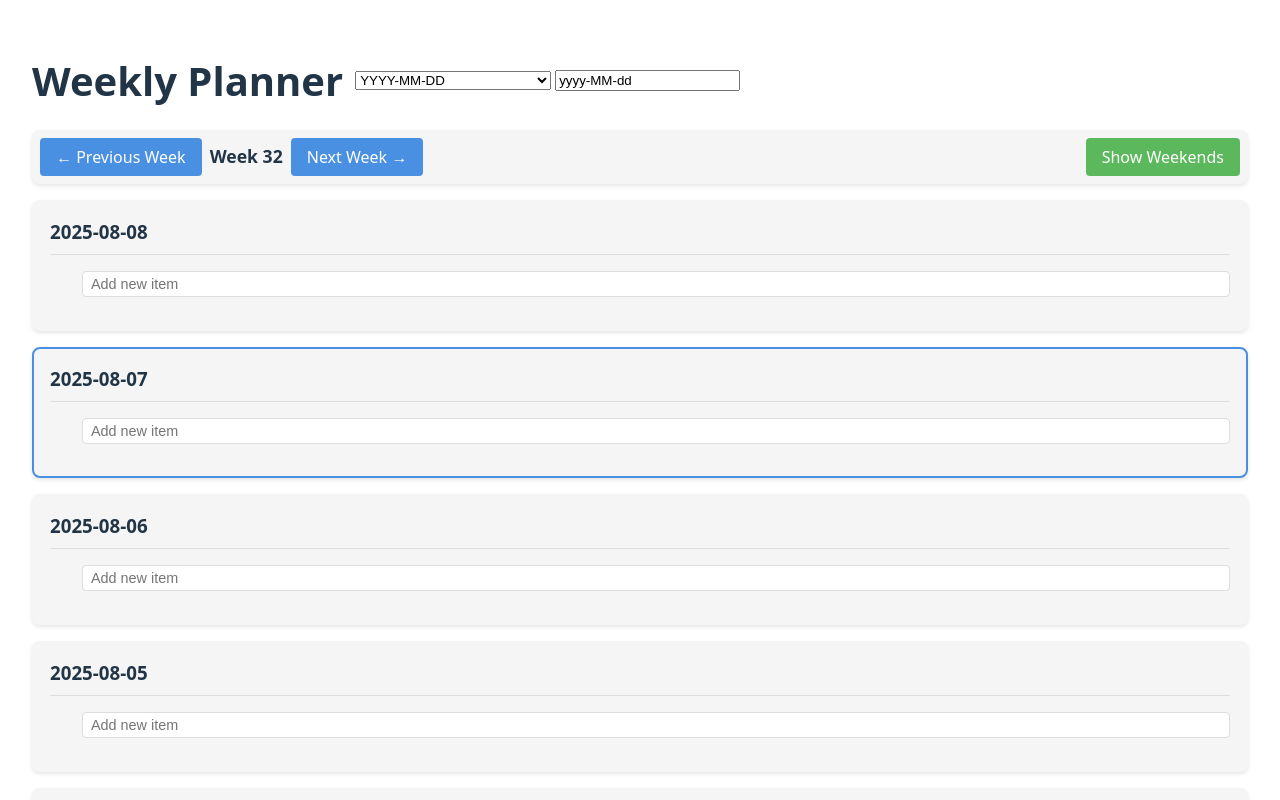
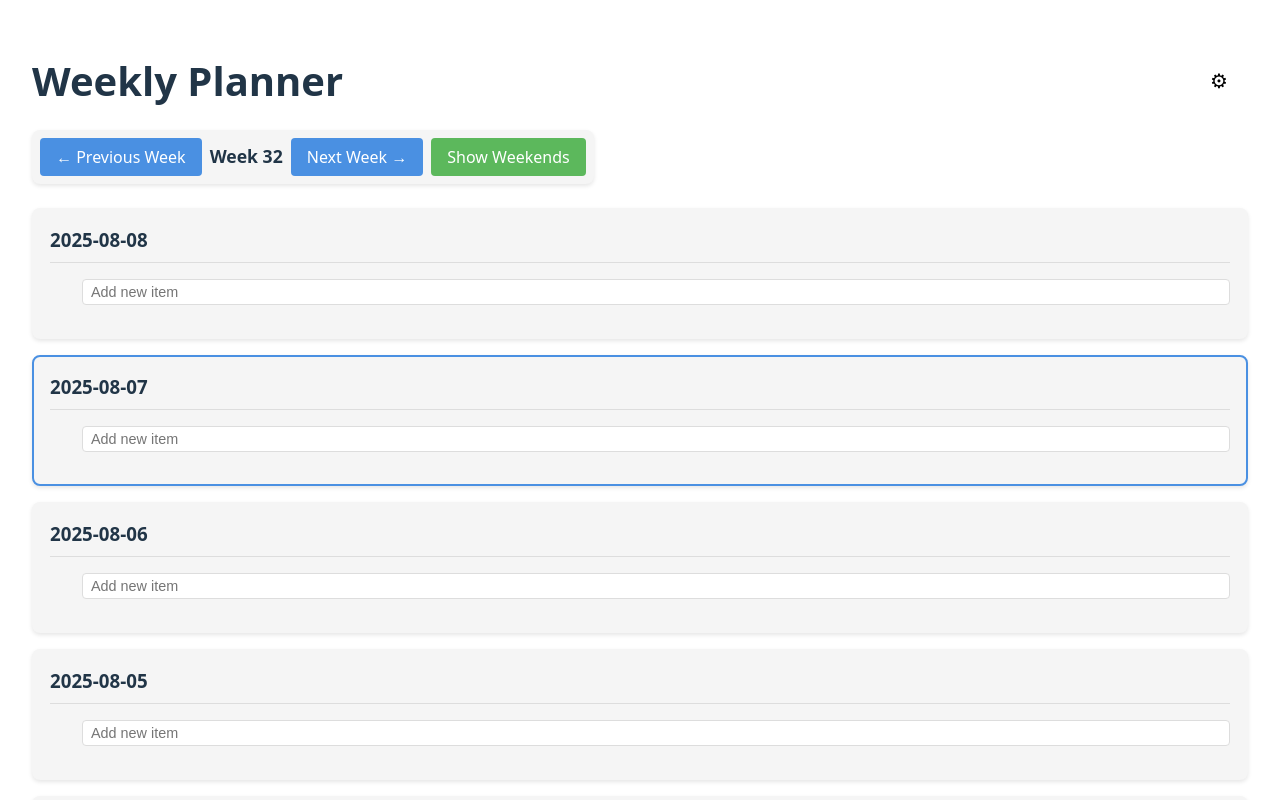
Before and after one commit to mjulstein/scheduler, a React (Vite) app: page / in a window 1280 px wide. Shown: the top 800 px of the page. Built offline with nearby package versions, Linux system fonts and the light colour scheme.

Commit message:
swtich to dialog for settings, use date to control nav state

```diff
--- a/src/App.css
+++ b/src/App.css
@@ -170,3 +170,61 @@ footer > details > summary > h2 {
     text-align: right;
     width: 100%;
 }
+
+/* Settings modal */
+.icon-button {
+    background: transparent;
+    border: none;
+    cursor: pointer;
+    font-size: 1.25rem;
+    line-height: 1;
+}
+
+.modal-overlay {
+    position: fixed;
+    inset: 0;
+    background: rgba(0, 0, 0, 0.4);
+    display: flex;
+    align-items: center;
+    justify-content: center;
+    z-index: 1000;
+}
+
+.modal-content {
+    background: #fff;
+    width: min(640px, 92vw);
+    border-radius: 10px;
+    padding: 1rem;
+    box-shadow: 0 10px 30px rgba(0,0,0,0.2);
+}
+
+.modal-header {
+    display: flex;
+    align-items: center;
+    justify-content: space-between;
+    margin-bottom: 1rem;
+}
+
+.modal-section {
+    margin-bottom: 1rem;
+}
+
+.modal-footer {
+    display: flex;
+    justify-content: flex-end;
+    gap: 0.5rem;
+}
+
+.danger-button {
+    padding: 0.5rem 1rem;
+    background-color: #d9534f;
+    color: white;
+    border: none;
+    border-radius: 4px;
+    cursor: pointer;
+    transition: background-color 0.2s;
+}
+
+.danger-button:hover {
+    background-color: #c9302c;
+}
--- a/src/App.tsx
+++ b/src/App.tsx
@@ -9,6 +9,7 @@ import { DayCard } from './components/DayCard';
 import { RichTextSection } from './components/RichTextSection';
 import { useSearchParams } from 'react-router-dom';
 import { DateTime } from 'luxon';
+import { SettingsDialog } from './components/SettingsDialog';
 
 /**
  * Main application component
@@ -26,15 +27,40 @@ export const App = () => {
   );
   const itemsRef = useRef<{ [date: string]: DayItem[] }>(urlState?.items || {});
 
-  // Date format and week offset state in search params
+  // Date format and weekStart state in search params
   const [searchParams, setSearchParams] = useSearchParams();
   const initialDateFormat = searchParams.get('dateFormat') || 'yyyy-MM-dd';
   const [dateFormat, setDateFormatState] = useState<string>(initialDateFormat);
+  const [isSettingsOpen, setIsSettingsOpen] = useState(false);
 
-  // Always read weekOffset from searchParams for rendering
-  const getWeekOffset = () => {
-    const param = searchParams.get('weekOffset');
-    return !isNaN(Number(param)) ? Number(param) : 0;
+  const normalizeToIsoMonday = (iso: string): string => {
+    const dt = DateTime.fromISO(iso);
+    if (!dt.isValid) return iso;
+    return dt.set({ weekday: 1, hour: 0, minute: 0, second: 0, millisecond: 0 }).toISODate()!;
+  };
+
+  // Helper: get normalized Monday ISO from search param or today
+  const getWeekStartISO = (): string => {
+    const param = searchParams.get('weekStart');
+    if (param) {
+      return normalizeToIsoMonday(param);
+    }
+    const today = new Date();
+    const monday = getMondayOfWeek(today, 0);
+    return formatISODate(monday);
+  };
+
+  // Helper: ensure weekStart is present in URL (first mutation)
+  const ensureWeekStartInUrl = () => {
+    if (!searchParams.get('weekStart')) {
+      const iso = getWeekStartISO();
+      setSearchParams((params) => {
+        params.set('weekStart', normalizeToIsoMonday(iso));
+        // preserve other params already present
+        if (!params.get('dateFormat')) params.set('dateFormat', dateFormat);
+        return params;
+      });
+    }
   };
 
   // Helper to update dateFormat and search param together
@@ -42,31 +68,19 @@ export const App = () => {
     setDateFormatState(value);
     setSearchParams((params) => {
       params.set('dateFormat', value);
-      params.set('weekOffset', String(getWeekOffset()));
+      // only set weekStart if it already exists; first-time set happens on mutation handlers
+      const weekStart = params.get('weekStart');
+      if (weekStart) params.set('weekStart', normalizeToIsoMonday(weekStart));
       return params;
     });
   };
 
-  // Helper to update weekOffset and search param together
-  const setWeekOffsetAndUrl = (value: number) => {
-    setSearchParams((params) => {
-      params.set('weekOffset', String(value));
-      params.set('dateFormat', dateFormat);
-      return params;
-    });
-    updateUrlWithState({
-      weekOffset: value,
-      showWeekends,
-      items: itemsRef.current,
-      newItems
-    });
-  };
-
-  // Helper to update state and URL for showWeekends
+  // Setters to update state and URL for showWeekends
   const setShowWeekendsAndUrl = (value: boolean) => {
     setShowWeekends(value);
+    ensureWeekStartInUrl();
     updateUrlWithState({
-      weekOffset: getWeekOffset(),
+      weekStart: getWeekStartISO(),
       showWeekends: value,
       items: itemsRef.current,
       newItems
@@ -83,7 +97,8 @@ export const App = () => {
     setSearchParams((params) => {
       params.set('headingLevel', value);
       params.set('dateFormat', dateFormat);
-      params.set('weekOffset', String(getWeekOffset()));
+      const weekStart = params.get('weekStart');
+      if (weekStart) params.set('weekStart', normalizeToIsoMonday(weekStart));
       return params;
     });
   };
@@ -94,22 +109,21 @@ export const App = () => {
     return luxonDate.toFormat(dateFormat);
   };
 
-  // Generate days based on weekOffset and showWeekends
+  // Generate days based on weekStart and showWeekends
   useEffect(() => {
-    const weekOffset = getWeekOffset();
-    // Generate the week's days based on weekOffset
+    const weekStartISO = getWeekStartISO();
+
+    const monday = DateTime.fromISO(weekStartISO);
     const today = new Date();
     const todayISODate = formatISODate(today);
-    const monday = getMondayOfWeek(today, weekOffset);
 
     const days: DayData[] = [];
 
     for (let i = 0; i < 7; i++) {
-      const date = new Date(monday);
-      date.setDate(monday.getDate() + i);
-      const isoDate = formatISODate(date);
-      const dayName = getFormattedDayName(date);
-      const dayOfWeek = date.getDay(); // 0 is Sunday, 6 is Saturday
+      const jsDate = monday.plus({ days: i }).toJSDate();
+      const isoDate = formatISODate(jsDate);
+      const dayName = getFormattedDayName(jsDate);
+      const dayOfWeek = jsDate.getDay(); // 0 is Sunday, 6 is Saturday
 
       // Skip weekends if showWeekends is false
       if (!showWeekends && (dayOfWeek === 0 || dayOfWeek === 6)) {
@@ -137,15 +151,38 @@ export const App = () => {
     setWeekDays(days.reverse());
   }, [searchParams, showWeekends, dateFormat]);
 
-  // Set page title to "Week <weeknumber> schedule" on load and when week changes
+  // Set page title
   useEffect(() => {
-    // Use the actual Monday for the current week, regardless of visible days
-    const weekOffset = getWeekOffset();
-    const today = new Date();
-    const monday = getMondayOfWeek(today, weekOffset);
-    const weekNumber = DateTime.fromJSDate(monday).weekNumber;
-    document.title = `Week ${weekNumber} schedule`;
+    const weekStartParam = searchParams.get('weekStart');
+    if (!weekStartParam) {
+      document.title = 'Week Planner';
+      return;
+    }
+    const dt = DateTime.fromISO(normalizeToIsoMonday(weekStartParam));
+    if (!dt.isValid) {
+      document.title = 'Week Planner';
+      return;
+    }
+    const weekNumber = dt.weekNumber;
+    const weekYear = dt.weekYear;
+    document.title = `Week ${weekNumber} ${weekYear}`;
   }, [searchParams, showWeekends, dateFormat]);
+
+  const setWeekStartISO = (iso: string) => {
+    // Navigation is a mutation: always set weekStart param
+    const normalized = normalizeToIsoMonday(iso);
+    setSearchParams((params) => {
+      params.set('weekStart', normalized);
+      if (!params.get('dateFormat')) params.set('dateFormat', dateFormat);
+      return params;
+    });
+    updateUrlWithState({
+      weekStart: normalized,
+      showWeekends,
+      items: itemsRef.current,
+      newItems
+    });
+  };
 
   const handleAddItem = (dayDate: string) => {
     if (newItems[dayDate].trim() === '') return;
@@ -167,8 +204,9 @@ export const App = () => {
       ...prev,
       [dayDate]: ''
     }));
+    ensureWeekStartInUrl();
     updateUrlWithState({
-      weekOffset: getWeekOffset(),
+      weekStart: getWeekStartISO(),
       showWeekends,
       items: itemsRef.current,
       newItems: { ...newItems, [dayDate]: '' }
@@ -184,8 +222,9 @@ export const App = () => {
   const handleInputChange = (dayDate: string, value: string) => {
     setNewItems((prev) => {
       const updated = { ...prev, [dayDate]: value };
+      ensureWeekStartInUrl();
       updateUrlWithState({
-        weekOffset: getWeekOffset(),
+        weekStart: getWeekStartISO(),
         showWeekends,
         items: itemsRef.current,
         newItems: updated
@@ -194,46 +233,50 @@ export const App = () => {
     });
   };
 
+  const handleReset = () => {
+    // Clear in-memory state
+    itemsRef.current = {};
+    setNewItems({});
+    setShowWeekends(false);
+    setHeadingLevel('h3');
+    setDateFormatState('yyyy-MM-dd');
+
+    // Clear search params (removes weekStart, dateFormat, headingLevel, etc.)
+    setSearchParams({});
+
+    // Clear URL hash state
+    const url = new URL(window.location.href);
+    url.hash = '';
+    window.history.replaceState({}, '', url.toString());
+
+    // Reset title; effect will also enforce this
+    document.title = 'Week Planner';
+  };
+
   return (
     <>
-      <header style={{ display: 'flex', alignItems: 'center', gap: 12 }}>
-        <h1>Weekly Planner</h1>
-        <div style={{ display: 'flex', alignItems: 'center', gap: 4 }}>
-          <select
-            value={dateFormat}
-            onChange={(e) => setDateFormat(e.target.value)}
-            style={{ minWidth: 140 }}
-          >
-            <option value="yyyy-MM-dd">YYYY-MM-DD</option>
-            <option value="MM/dd/yyyy">MM/DD/YYYY</option>
-            <option value="dd MMM, yyyy">DD MMM, YYYY</option>
-            <option value="cccc, d LLLL yyyy">
-              Full (Monday, 7 August 2025)
-            </option>
-            <option value="d/M/yyyy">7/8/2025</option>
-            <option value="EEE, MMM d">Wed, Aug 7</option>
-            <option value="MMM d, yyyy">Aug 7, 2025</option>
-            <option value="dd.MM.yyyy">07.08.2025</option>
-            <option value="MMMM d, yyyy">August 7, 2025</option>
-            <option value="__custom__">Custom...</option>
-          </select>
-          <input
-            type="text"
-            value={dateFormat}
-            onChange={(e) => setDateFormat(e.target.value)}
-            style={{ minWidth: 140 }}
-            placeholder="Custom format"
+      <header style={{ display: 'flex', alignItems: 'center', gap: 12, justifyContent: 'space-between' }}>
+        <h1 style={{ display: 'flex', alignItems: 'center', gap: 8 }}>
+          Weekly Planner
+        </h1>
+        <button
+          className="icon-button"
+          aria-label="Open settings"
+          onClick={() => setIsSettingsOpen(true)}
+          title="Settings"
+        >
+          ⚙
+        </button>
+      </header>
+      <main id="main-content" className="days-list">
+        <div style={{ display: 'flex', alignItems: 'center', gap: 8, marginBottom: 8 }}>
+          <WeekNavigation
+            weekStartISO={getWeekStartISO()}
+            setWeekStartISO={setWeekStartISO}
+            showWeekends={showWeekends}
+            setShowWeekends={setShowWeekendsAndUrl}
           />
         </div>
-      </header>
-      <main id="main-content" className="days-list">
-        <WeekNavigation
-          weekOffset={getWeekOffset()}
-          setWeekOffset={setWeekOffsetAndUrl}
-          showWeekends={showWeekends}
-          setShowWeekends={setShowWeekendsAndUrl}
-          firstDayDate={weekDays.length > 0 ? weekDays[0].date : ''}
-        />
 
         {weekDays.map((day) => (
           <DayCard
@@ -255,6 +298,14 @@ export const App = () => {
           setHeadingLevel={setHeadingLevelAndUrl}
         />
       </footer>
+
+      <SettingsDialog
+        isOpen={isSettingsOpen}
+        onClose={() => setIsSettingsOpen(false)}
+        dateFormat={dateFormat}
+        setDateFormat={setDateFormat}
+        onReset={handleReset}
+      />
     </>
   );
 };
--- /dev/null
+++ b/src/components/SettingsDialog.tsx
@@ -0,0 +1,75 @@
+// SettingsDialog.tsx - Modal dialog for app settings
+import { type FC } from 'react';
+
+interface SettingsDialogProps {
+  isOpen: boolean;
+  onClose: () => void;
+  dateFormat: string;
+  setDateFormat: (value: string) => void;
+  onReset: () => void;
+}
+
+export const SettingsDialog: FC<SettingsDialogProps> = ({
+  isOpen,
+  onClose,
+  dateFormat,
+  setDateFormat,
+  onReset
+}) => {
+  if (!isOpen) return null;
+  return (
+    <div className="modal-overlay" role="dialog" aria-modal="true" aria-labelledby="settings-title">
+      <div className="modal-content">
+        <div className="modal-header">
+          <h2 id="settings-title" style={{ margin: 0 }}>Settings</h2>
+          <button className="icon-button" aria-label="Close settings" onClick={onClose}>
+            ✕
+          </button>
+        </div>
+
+        <div className="modal-section">
+          <label htmlFor="date-format-select" className="modal-label">Date format</label>
+          <div style={{ display: 'flex', gap: 8, alignItems: 'center', flexWrap: 'wrap' }}>
+            <select
+              id="date-format-select"
+              value={dateFormat}
+              onChange={(e) => setDateFormat(e.target.value)}
+              style={{ minWidth: 180 }}
+            >
+              <option value="yyyy-MM-dd">YYYY-MM-DD</option>
+              <option value="MM/dd/yyyy">MM/DD/YYYY</option>
+              <option value="dd MMM, yyyy">DD MMM, YYYY</option>
+              <option value="cccc, d LLLL yyyy">Full (Monday, 7 August 2025)</option>
+              <option value="d/M/yyyy">7/8/2025</option>
+              <option value="EEE, MMM d">Wed, Aug 7</option>
+              <option value="MMM d, yyyy">Aug 7, 2025</option>
+              <option value="dd.MM.yyyy">07.08.2025</option>
+              <option value="MMMM d, yyyy">August 7, 2025</option>
+              <option value="__custom__">Custom...</option>
+            </select>
+            <input
+              type="text"
+              value={dateFormat}
+              onChange={(e) => setDateFormat(e.target.value)}
+              style={{ minWidth: 220 }}
+              placeholder="Custom format"
+              aria-label="Custom date format"
+            />
+          </div>
+        </div>
+
+        <div className="modal-section" style={{ display: 'flex', justifyContent: 'space-between', alignItems: 'center' }}>
+          <div>
+            <strong>Danger zone</strong>
+            <div style={{ color: '#666', fontSize: 12 }}>Reset clears items and settings on this device.</div>
+          </div>
+          <button className="danger-button" onClick={onReset}>Reset state</button>
+        </div>
+
+        <div className="modal-footer">
+          <button className="nav-button" onClick={onClose}>Close</button>
+        </div>
+      </div>
+    </div>
+  );
+};
--- a/src/components/WeekNavigation.tsx
+++ b/src/components/WeekNavigation.tsx
@@ -1,33 +1,33 @@
 // WeekNavigation.tsx - Component for week navigation controls
 import { type FC } from 'react';
-import { getMondayOfWeek } from '../dateUtils';
 import { DateTime } from 'luxon';
 
 interface WeekNavigationProps {
-  weekOffset: number;
-  setWeekOffset:  (prev: number) =>  void;
+  weekStartISO: string;
+  setWeekStartISO: (iso: string) => void;
   showWeekends: boolean;
-  setShowWeekends: (prev: boolean) => void;
-  firstDayDate: string;
+  setShowWeekends: (value: boolean) => void;
 }
 
 /**
  * Component for navigating between weeks and toggling weekend visibility
  */
 export const WeekNavigation: FC<WeekNavigationProps> = ({
-  weekOffset,
-  setWeekOffset,
+  weekStartISO,
+  setWeekStartISO,
   showWeekends,
   setShowWeekends
 }) => {
   // Navigate to previous week
   const goToPreviousWeek = () => {
-    setWeekOffset(weekOffset - 1);
+    const current = DateTime.fromISO(weekStartISO);
+    setWeekStartISO(current.minus({ days: 7 }).toISODate()!);
   };
 
   // Navigate to next week
   const goToNextWeek = () => {
-    setWeekOffset(weekOffset + 1);
+    const current = DateTime.fromISO(weekStartISO);
+    setWeekStartISO(current.plus({ days: 7 }).toISODate()!);
   };
 
   // Toggle weekend visibility
@@ -35,26 +35,18 @@ export const WeekNavigation: FC<WeekNavigationProps> = ({
     setShowWeekends(!showWeekends);
   };
 
+  const weekNumber = DateTime.fromISO(weekStartISO).weekNumber;
+
   return (
     <div className="week-navigation">
       <button onClick={goToPreviousWeek} className="nav-button">
         &larr; Previous Week
       </button>
-      <span className="week-number">
-        Week {(() => {
-          // Always use the actual Monday for the current week, regardless of visible days
-          const today = new Date();
-          const monday = getMondayOfWeek(today, weekOffset);
-          return DateTime.fromJSDate(monday).weekNumber;
-        })()}
-      </span>
+      <span className="week-number">Week {weekNumber}</span>
       <button onClick={goToNextWeek} className="nav-button">
         Next Week &rarr;
       </button>
-      <button
-        onClick={toggleWeekends}
-        className="toggle-button"
-      >
+      <button onClick={toggleWeekends} className="toggle-button">
         {showWeekends ? 'Hide Weekends' : 'Show Weekends'}
       </button>
     </div>
```
Also changed, not shown: 1 other file (tests, documents, lock files or other folders).
